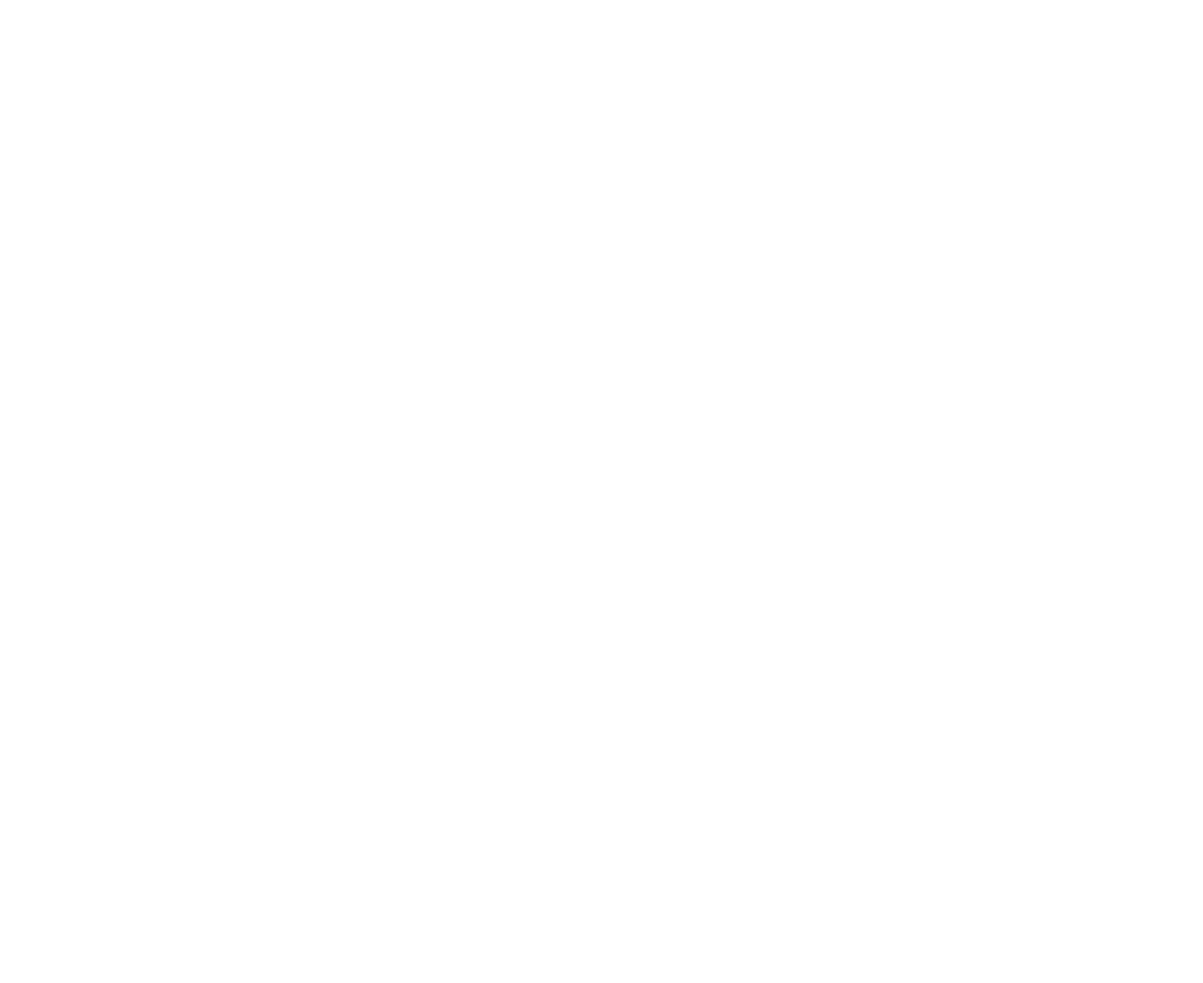
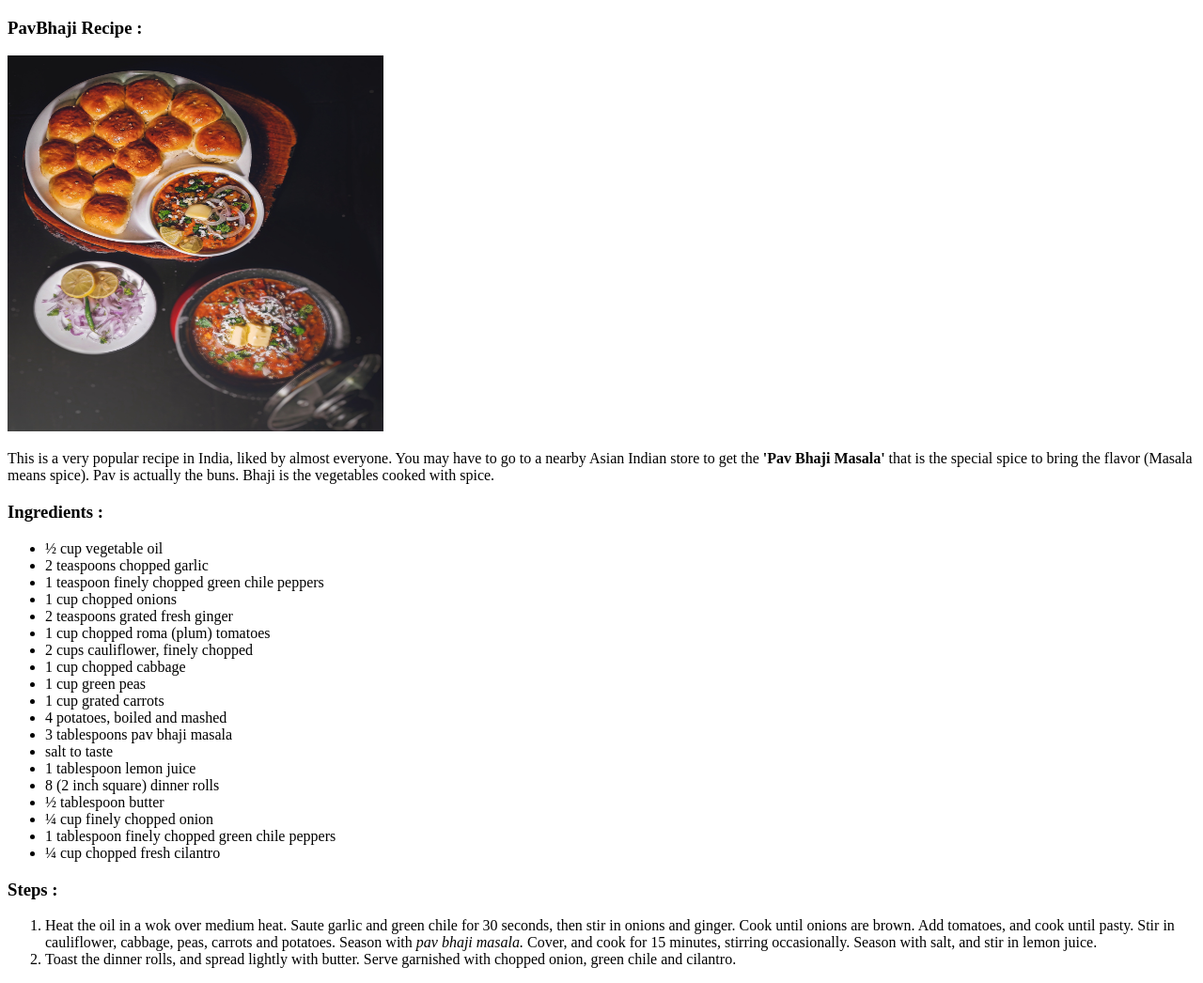
Before and after one commit to aarsh21/odin-recipes, a plain HTML site: page recipes/pavbhaji.html in a window 1280 px wide. Shown: the whole page at 94% size. Before the commit the page ends 800 px from the top, so only its background shows below. Drawn offline with Linux system fonts and the light colour scheme.

Commit message:
DISCRIBE PAVBHAJI
added details about pavbhaji with image, recipe , steps , small intro.

```diff
--- a/recipes/pavbhaji.html
+++ b/recipes/pavbhaji.html
@@ -1,12 +1,57 @@
 <!DOCTYPE html>
 <html lang="en">
-<head>
-    <meta charset="UTF-8">
-    <meta http-equiv="X-UA-Compatible" content="IE=edge">
-    <meta name="viewport" content="width=device-width, initial-scale=1.0">
+  <head>
+    <meta charset="UTF-8" />
+    <meta http-equiv="X-UA-Compatible" content="IE=edge" />
+    <meta name="viewport" content="width=device-width, initial-scale=1.0" />
     <title>PavBhaji Recipe</title>
-</head>
-<body>
-
-</body>
+  </head>
+  <body>
+    <h3>PavBhaji Recipe :</h3>
+    <img src="../images/PAVBHAJi.jpg" alt="PavBhaji" width="400" height="400" />
+    <p>
+      This is a very popular recipe in India, liked by almost everyone. You may
+      have to go to a nearby Asian Indian store to get the
+      <strong> 'Pav Bhaji Masala' </strong>
+      that is the special spice to bring the flavor (Masala means spice). Pav is
+      actually the buns. Bhaji is the vegetables cooked with spice.
+    </p>
+    <h3>Ingredients :</h3>
+    <ul>
+      <li>½ cup vegetable oil</li>
+      <li>2 teaspoons chopped garlic</li>
+      <li>1 teaspoon finely chopped green chile peppers</li>
+      <li>1 cup chopped onions</li>
+      <li>2 teaspoons grated fresh ginger</li>
+      <li>1 cup chopped roma (plum) tomatoes</li>
+      <li>2 cups cauliflower, finely chopped</li>
+      <li>1 cup chopped cabbage</li>
+      <li>1 cup green peas</li>
+      <li>1 cup grated carrots</li>
+      <li>4 potatoes, boiled and mashed</li>
+      <li>3 tablespoons pav bhaji masala</li>
+      <li>salt to taste</li>
+      <li>1 tablespoon lemon juice</li>
+      <li>8 (2 inch square) dinner rolls</li>
+      <li>½ tablespoon butter</li>
+      <li>¼ cup finely chopped onion</li>
+      <li>1 tablespoon finely chopped green chile peppers</li>
+      <li>¼ cup chopped fresh cilantro</li>
+    </ul>
+    <h3>Steps :</h3>
+    <ol>
+      <li>
+        Heat the oil in a wok over medium heat. Saute garlic and green chile for
+        30 seconds, then stir in onions and ginger. Cook until onions are brown.
+        Add tomatoes, and cook until pasty. Stir in cauliflower, cabbage, peas,
+        carrots and potatoes. Season with <em> pav bhaji masala.</em> Cover, and
+        cook for 15 minutes, stirring occasionally. Season with salt, and stir
+        in lemon juice.
+      </li>
+      <li>
+        Toast the dinner rolls, and spread lightly with butter. Serve garnished
+        with chopped onion, green chile and cilantro.
+      </li>
+    </ol>
+  </body>
 </html>
```
Also changed, not shown: recipes/pizza.html (+5 -2 lines).
